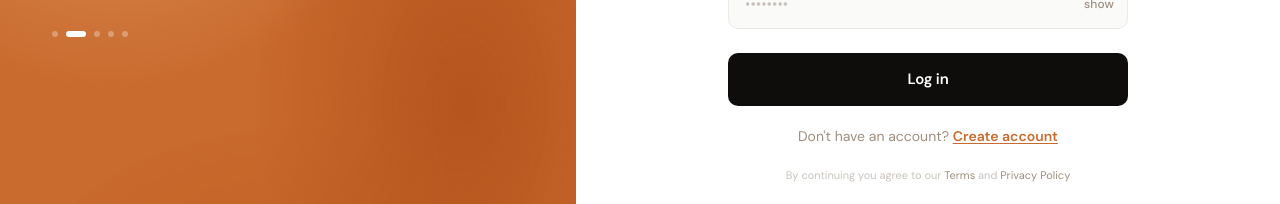
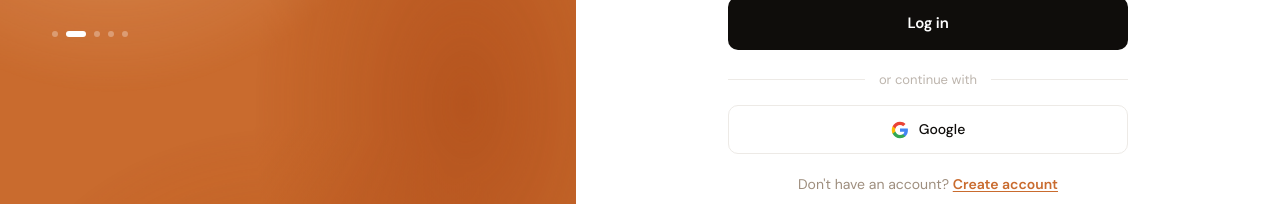
Before and after one commit to Ahd4wnn/sol, a React (Vite) app in the folder frontend/: page /auth in a window 1280 px wide. Shown: the part 459-663 px from the top of the page. Built offline with nearby package versions, Linux system fonts and the light colour scheme; no server answers.

Commit message:
Add back Continue with Google button to Auth page

```diff
--- a/frontend/src/pages/Auth.jsx
+++ b/frontend/src/pages/Auth.jsx
@@ -1,6 +1,7 @@
 import { useState, useEffect, useRef } from 'react'
 import { useNavigate, useSearchParams } from 'react-router-dom'
 import { supabase } from '../lib/supabase'
+import { useAuth } from '../context/AuthContext'
 import api from '../lib/api'
 import { getReferral, setPromoCode, clearReferral } from '../lib/referral'
 
@@ -40,6 +41,7 @@
 
 export default function Auth() {
   const navigate = useNavigate()
+  const { signInWithGoogle } = useAuth()
   const [searchParams] = useSearchParams()
   const [mode, setMode] = useState(
     searchParams.get('mode') === 'register' ? 'register' : 'login'
@@ -500,6 +502,59 @@
           cursor: default;
         }
 
+        .auth-divider {
+          display: flex;
+          align-items: center;
+          justify-content: center;
+          margin: 20px 0 16px;
+          position: relative;
+        }
+
+        .auth-divider-line {
+          position: absolute;
+          width: 100%;
+          height: 1px;
+          background: #EDEAE6;
+        }
+
+        .auth-divider-text {
+          background: white;
+          padding: 0 14px;
+          font-size: 13px;
+          color: #BDB5AD;
+          position: relative;
+          z-index: 1;
+        }
+
+        .auth-google-btn {
+          width: 100%;
+          padding: 13px;
+          border-radius: 10px;
+          border: 1.5px solid #EDEAE6;
+          background: white;
+          color: #0F0D0B;
+          font-family: 'DM Sans', sans-serif;
+          font-size: 14px;
+          font-weight: 500;
+          cursor: pointer;
+          display: flex;
+          align-items: center;
+          justify-content: center;
+          gap: 10px;
+          transition: background 180ms, border-color 180ms;
+          -webkit-appearance: none;
+        }
+
+        .auth-google-btn:hover:not(:disabled) {
+          background: #FAFAF9;
+          border-color: #D5D0CA;
+        }
+
+        .auth-google-btn:disabled {
+          opacity: 0.6;
+          cursor: default;
+        }
+
         .auth-switch {
           text-align: center;
           margin-top: 20px;
@@ -789,6 +844,36 @@
                   : 'Create account'}
             </button>
 
+            {/* Divider */}
+            <div className="auth-divider">
+              <div className="auth-divider-line" />
+              <span className="auth-divider-text">or continue with</span>
+            </div>
+
+            {/* Google */}
+            <button
+              className="auth-google-btn"
+              onClick={async () => {
+                try {
+                  setLoading(true)
+                  setError(null)
+                  await signInWithGoogle()
+                } catch (err) {
+                  setError(err.message || 'Could not sign in with Google.')
+                  setLoading(false)
+                }
+              }}
+              disabled={loading}
+            >
+              <svg width="18" height="18" viewBox="0 0 24 24" fill="none">
+                <path d="M22.56 12.25c0-.78-.07-1.53-.2-2.25H12v4.26h5.92c-.26 1.37-1.04 2.53-2.21 3.31v2.77h3.57c2.08-1.92 3.28-4.74 3.28-8.09z" fill="#4285F4"/>
+                <path d="M12 23c2.97 0 5.46-.98 7.28-2.66l-3.57-2.77c-.98.66-2.23 1.06-3.71 1.06-2.86 0-5.29-1.93-6.16-4.53H2.18v2.84C3.99 20.53 7.7 23 12 23z" fill="#34A853"/>
+                <path d="M5.84 14.09c-.22-.66-.35-1.36-.35-2.09s.13-1.43.35-2.09V7.07H2.18C1.43 8.55 1 10.22 1 12s.43 3.45 1.18 4.93l2.85-2.22.81-.62z" fill="#FBBC05"/>
+                <path d="M12 5.38c1.62 0 3.06.56 4.21 1.64l3.15-3.15C17.45 2.09 14.97 1 12 1 7.7 1 3.99 3.47 2.18 7.07l3.66 2.84c.87-2.6 3.3-4.53 6.16-4.53z" fill="#EA4335"/>
+              </svg>
+              Google
+            </button>
+
             {/* Mode switch */}
             <p className="auth-switch">
               {mode === 'login' ? (
```
